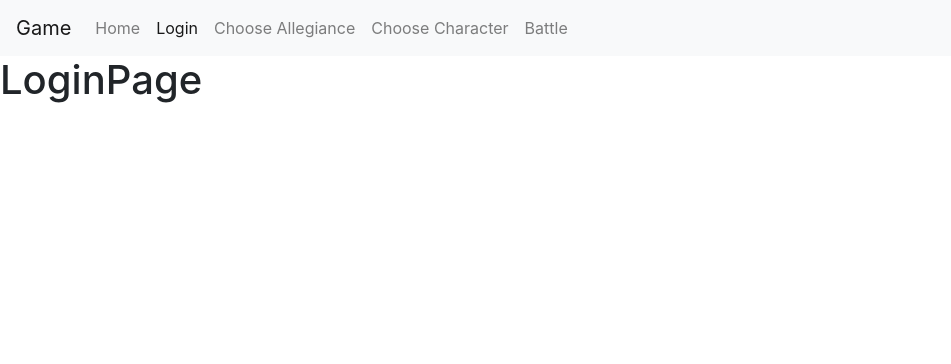
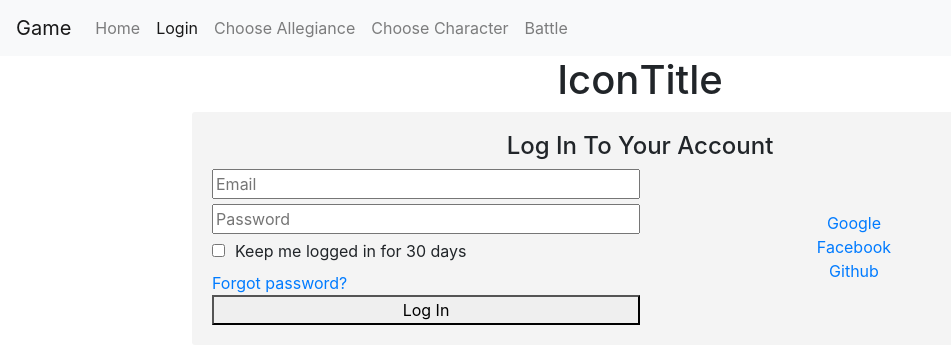
Before and after one commit to romansenin/oathbreaker, a React (Create React App) app in the folder client/: page /login in a window 1280 px wide. Shown: the top 364 px of the page, without its empty margins (0-951 px from the left). Built offline with nearby package versions, Linux system fonts and the light colour scheme; the HTML template or start-up script is replaced by a standard one.

Commit message:
started login page

```diff
--- /dev/null
+++ b/client/src/components/Form/index.js
@@ -0,0 +1,32 @@
+import React from "react";
+
+const Form = () => {
+  return (
+    <div className="form-container">
+      <form action="">
+        <h1>Log In To Your Account</h1>
+        <div className="main">
+          <div className="local-login">
+            <input type="email" placeholder="Email" />
+            <input type="password" placeholder="Password" />
+            <div className="keep-logged-in">
+              <input type="checkbox" id="keepLoggedIn" name="keepLoggedIn" />
+              <label htmlFor="keepLoggedIn">
+                Keep me logged in for 30 days
+              </label>
+            </div>
+            <a href="">Forgot password?</a>
+            <button type="submit">Log In</button>
+          </div>
+          <div className="social-media">
+            <a href="#">Google</a>
+            <a href="#">Facebook</a>
+            <a href="#">Github</a>
+          </div>
+        </div>
+      </form>
+    </div>
+  );
+};
+
+export default Form;
--- /dev/null
+++ b/client/src/components/Heading/index.js
@@ -0,0 +1,15 @@
+import React from "react";
+
+import Icon from "../../components/Icon";
+import Title from "../../components/Title";
+
+const Heading = () => {
+  return (
+    <div className="heading-container">
+      <Icon />
+      <Title />
+    </div>
+  );
+};
+
+export default Heading;
--- /dev/null
+++ b/client/src/components/Icon/index.js
@@ -0,0 +1,9 @@
+import React from "react";
+
+const Icon = () => {
+  return (
+    <h1>Icon</h1>
+  );
+};
+
+export default Icon;
--- /dev/null
+++ b/client/src/components/Title/index.js
@@ -0,0 +1,9 @@
+import React from "react";
+
+const Title = () => {
+  return (
+    <h1>Title</h1>
+  );
+};
+
+export default Title;
--- /dev/null
+++ b/client/src/pages/LoginPage/Login.css
@@ -0,0 +1,45 @@
+.heading-container {
+  display: flex;
+  justify-content: center;
+}
+
+.form-container form {
+  display: flex;
+  flex-direction: column;
+  justify-content: center;
+  width: 70%;
+  margin: 0 auto;
+  background-color: #f4f4f4;
+  border-radius: 3px;
+  padding: 20px;
+}
+
+.form-container form h1 {
+  text-align: center;
+  font-size: 150%;
+}
+
+.form-container form input {
+  margin-bottom: 5px;
+}
+
+.form-container form .main {
+  display: flex;
+  justify-content: center;
+}
+
+.form-container .local-login,
+.form-container .social-media {
+  display: flex;
+  flex-direction: column;
+  flex: 1;
+}
+
+.form-container form .social-media {
+  justify-content: center;
+  align-items: center;
+}
+
+input[type="checkbox"] {
+  margin-right: 10px;
+}
--- a/client/src/pages/LoginPage/index.js
+++ b/client/src/pages/LoginPage/index.js
@@ -1,4 +1,8 @@
 import React, { Component } from "react";
+import "./Login.css";
+
+import Heading from "../../components/Heading";
+import Form from "../../components/Form";
 
 export default class LoginPage extends Component {
   constructor(props) {
@@ -6,6 +10,11 @@ export default class LoginPage extends Component {
     this.state = {};
   }
   render() {
-    return <h1>LoginPage</h1>;
+    return (
+      <div className="login-container">
+        <Heading />
+        <Form />
+      </div>
+    );
   }
 }
```
